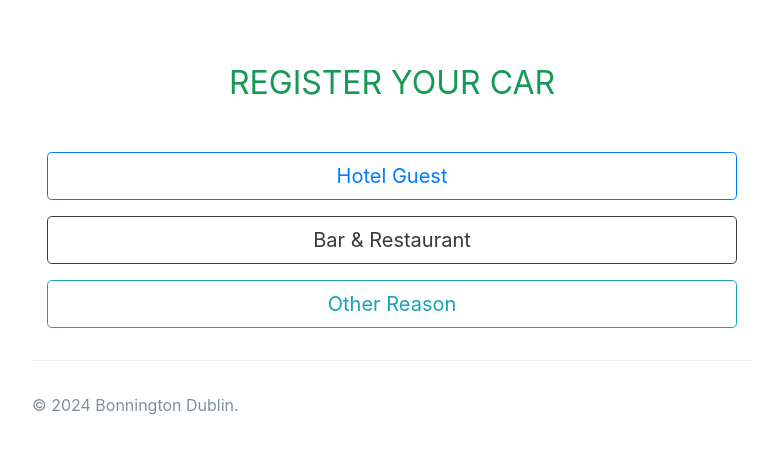
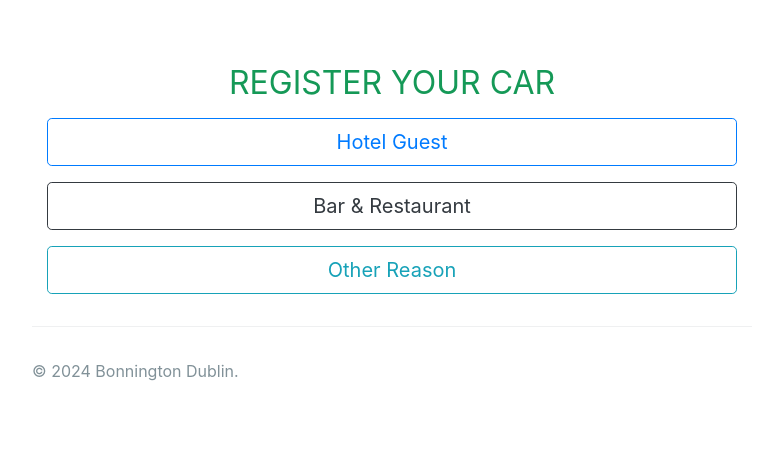
Before and after one commit to BonningtonDublin/bonningtondublin.github.io, a Jekyll site: the page built from README.md, in a window 1280 px wide. Shown: the top 454 px of the page, without its empty margins (248-1031 px from the left). Built offline with Jekyll 4.4.1, drawn with Linux system fonts in a browser that asks for light colours; our own code applies the rules of GitHub Pages for plain Markdown files.

Commit message:
Update default.html

```diff
--- a/_layouts/default.html
+++ b/_layouts/default.html
@@ -74,8 +74,7 @@ Autor: Suellen Lourrayne
   <h2 class="text-center title">REGISTER YOUR CAR</h2>
 
   <!-- Step 1: Select Reason for Visit with Buttons -->
-  <div id="reason-buttons" class="d-grid gap-2 text-center active">
-    <button type="button" class="btn btn-lg btn-block mb-3 hidden"></button>
+  <div id="reason-buttons" class="d-grid gap-2 text-center">
     <button type="button" class="btn btn-outline-primary btn-lg btn-block mb-3" id="btnGuest" onclick="selectReason('guest')">Hotel Guest</button>
     <button type="button" class="btn btn-outline-dark btn-lg btn-block mb-3" id="btnBar" onclick="selectReason('croft_mcgettigans')">Bar & Restaurant</button>
     <button type="button" class="btn btn-outline-info btn-lg btn-block mb-3" id="btnOther" onclick="selectReason('other')">Other Reason</button>
```
